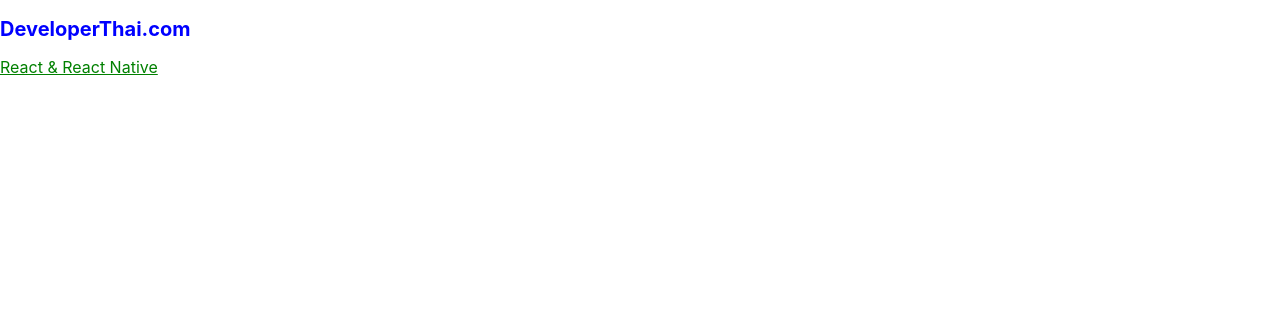
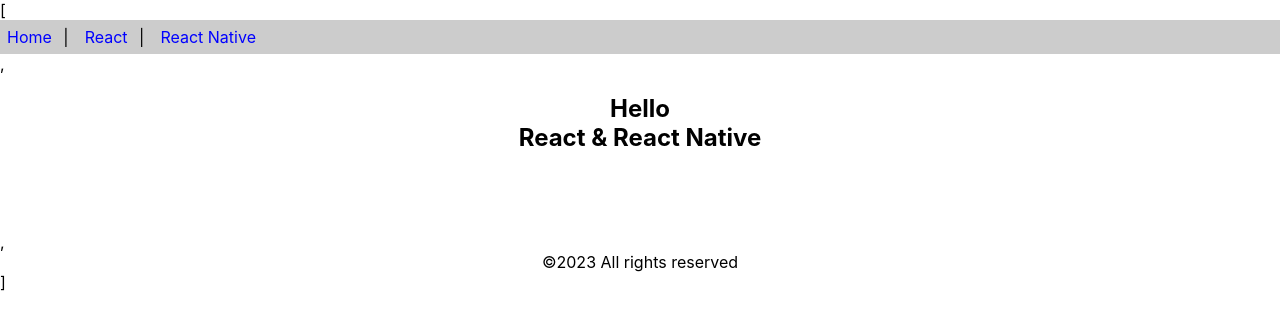
Before and after one commit to Dartae/app1, a React (Create React App) app: page / in a window 1280 px wide. Shown: the top 330 px of the page. Built offline with nearby package versions, Linux system fonts and the light colour scheme.

Commit message:
Add func components and import
import Header Content Footer

```diff
--- a/src/App.js
+++ b/src/App.js
@@ -1,14 +1,16 @@
 import React from 'react'
-import './style.css'
+import { Header,Content,Footer } from './func-components';
+
 function App() {
+
   return (
-    <>
-    <h2>DeveloperThai.com</h2>
-    <div className='title'>
-      React & React Native
-    </div>
-    </>
-  )
+   <>[<Header/>
+   ,<Content/>
+   ,<Footer/>
+   ]
+   </>
+
+    )
 }
 
 export default App;
--- /dev/null
+++ b/src/func-components.js
@@ -0,0 +1,34 @@
+import React from 'react'
+
+export function Header(){
+    const aStyle = {
+        display: 'inline-block',
+        color:'blue',
+        margin:'7px',
+        textDecoration:'none',
+    }
+    return(
+        <div style={{backgroundColor:'#ccc'}}>
+            <a href=""style={aStyle}>Home</a> | &nbsp;
+            <a href=""style={aStyle}>React</a> | &nbsp;
+            <a href=""style={aStyle}>React Native</a>
+        </div>
+    )
+}
+
+export function Content(){
+    return(
+    <div style={{textAlign:'center'}}>
+    <h2>Hello<br/>React & React Native</h2>
+    <br/><br/><br/>
+
+    </div>
+    )
+}
+export const Footer =()=>{
+    return(
+        <div style={{textAlign:'center'}}>
+            &copy;{new Date().getFullYear()} All rights reserved
+        </div>
+    )
+}
```
